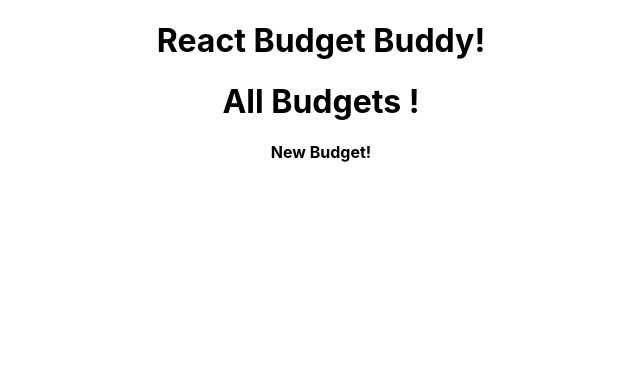
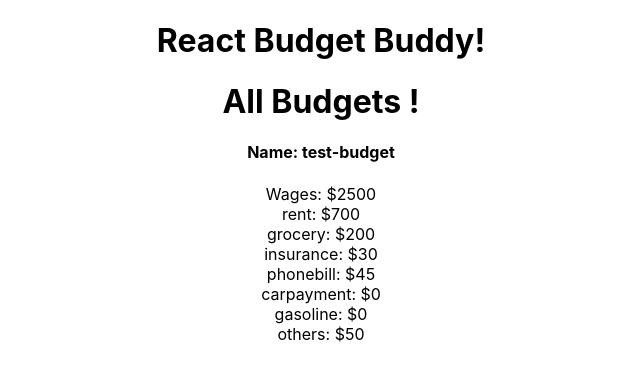
Before and after one commit to jacheampong/budget-buddy-frontend, a React (Create React App) app: page / in a window 1280 px wide. Shown: the top 378 px of the page, without its empty margins (319-959 px from the left). Built offline with nearby package versions, Linux system fonts and the light colour scheme.

Commit message:
Adding dummy Budget data

```diff
--- a/src/App.js
+++ b/src/App.js
@@ -3,12 +3,33 @@ import './App.css';
 import Budgets from './components/budgets/Budgets'
 
 export default class App extends Component {
+
+  constructor(props) {
+    super(props)
+
+    this.state = {
+      budgets: [
+        {
+          budgetname: 'test-budget',
+          wages: 2500,
+          rent: 700,
+          grocery: 200,
+          insurance: 30,
+          phonebill: 45,
+          carpayment: 0,
+          gasoline: 0,
+          others: 50,
+        }
+      ]
+    }
+  }
+
   render() {
     return (
       <div className="App">
         <h1>React Budget Buddy!</h1>
 
-        <Budgets />
+        <Budgets budgets={this.state.budgets} />
       </div>
     )
   }
--- a/src/components/budgets/Budget.js
+++ b/src/components/budgets/Budget.js
@@ -3,8 +3,18 @@ import { Component } from "react";
 export default class Budget extends Component {
   render() {
     return (
-      <div>
-        <h4>New Budget!</h4>
+      <div className="budget">
+        <h4>Name: {this.props.budgetname}</h4>
+        <p>
+            Wages: ${this.props.wages} <br />
+            rent: ${this.props.rent} <br />
+            grocery: ${this.props.grocery}  <br />
+            insurance: ${this.props.insurance}  <br />
+            phonebill: ${this.props.phonebill}  <br />
+            carpayment: ${this.props.carpayment} <br />
+            gasoline: ${this.props.gasoline} <br />
+            others: ${this.props.others}
+        </p>
       </div>
     );
   }
--- a/src/components/budgets/Budgets.js
+++ b/src/components/budgets/Budgets.js
@@ -3,11 +3,29 @@ import Budget from './Budget'
 
 export default class Budgets extends Component {
   render() {
+      let allBudgets = <h4>No Budget!</h4>;
+      if(this.props.budgets.length > 0) {
+        allBudgets = this.props.budgets.map((budget, index) => {
+            return <Budget
+                    budgetname={budget.budgetname}
+                    wages={budget.wages}
+                    rent={budget.rent}
+                    grocery={budget.grocery}
+                    insurance={budget.insurance}
+                    phonebill={budget.phonebill}
+                    carpayment={budget.carpayment}
+                    gasoline={budget.gasoline}
+                    others={budget.others}
+                    key={index}
+                    />
+        })
+      }
+
     return (
       <div className="App">
         <h1>All Budgets !</h1>
 
-        <Budget />
+        {allBudgets}
       </div>
     )
   }
```
